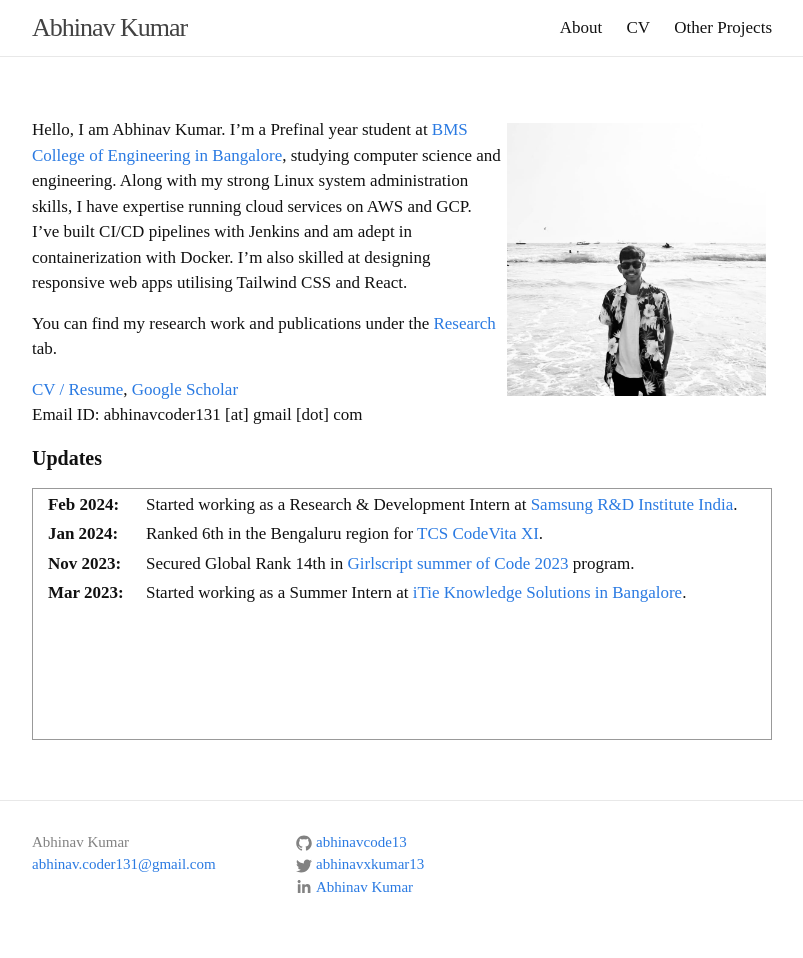
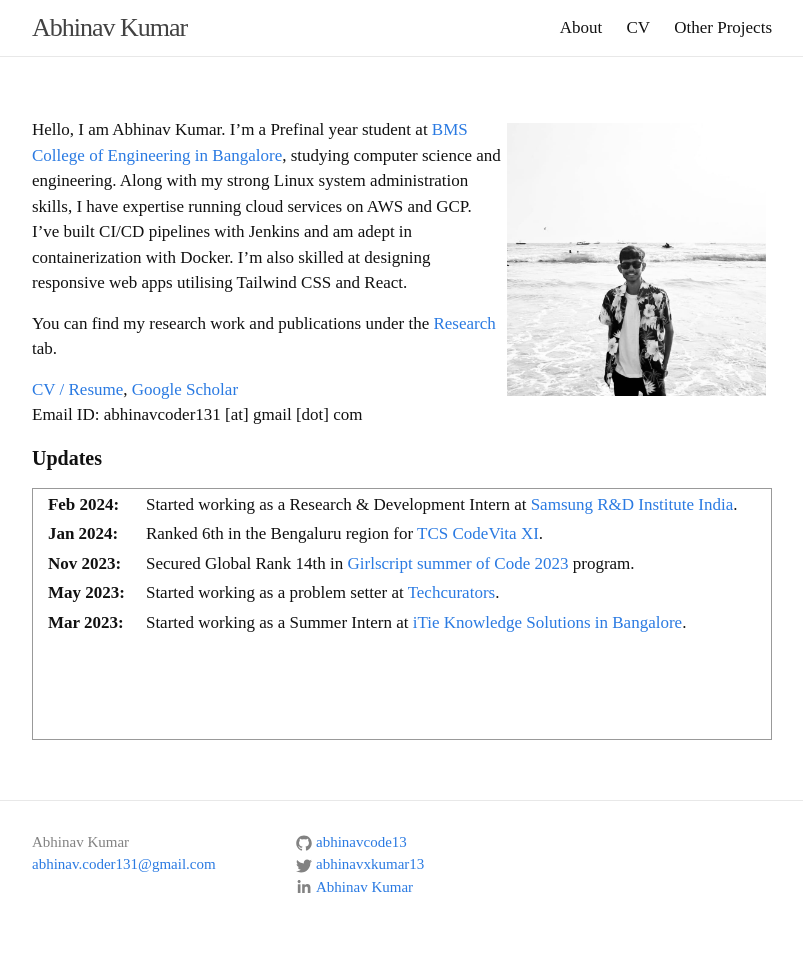
Before and after one commit to Abhinavcode13/abhinavcode13.github.io, a Jekyll site: the page built from index.md, in a window 1280 px wide. Shown: the whole page, without its empty margins (238-1041 px from the left). Built offline with Jekyll 4.4.1, drawn with Linux system fonts in a browser that asks for light colours; comment, search, counter and statistics services are not loaded.

Commit message:
Update index.md

```diff
--- a/index.md
+++ b/index.md
@@ -22,6 +22,7 @@ Email ID: abhinavcoder131 [at] gmail [dot] com
 <tr><td><b>Feb 2024:</b></td><td>Started working as a Research & Development Intern at <a href='https://research.samsung.com/sri-b'>Samsung R&D Institute India</a>.</td></tr>
 <tr><td><b>Jan 2024:</b></td><td>Ranked 6th in the Bengaluru region for <a href='https://itie.in/'>TCS CodeVita XI</a>.</td></tr>
 <tr><td><b>Nov 2023:</b></td><td>Secured Global Rank 14th in <a href='https://gssoc.girlscript.tech/'>Girlscript summer of Code 2023</a> program.</td></tr>
+<tr><td><b>May 2023:</b></td><td>Started working as a problem setter at <a href='https://www.techcurators.in/'>Techcurators</a>.</td></tr>
 <tr><td><b>Mar 2023:</b></td><td>Started working as a Summer Intern at <a href='https://itie.in/'>iTie Knowledge Solutions in Bangalore</a>.</td></tr>
 </table>
 </div>
```
